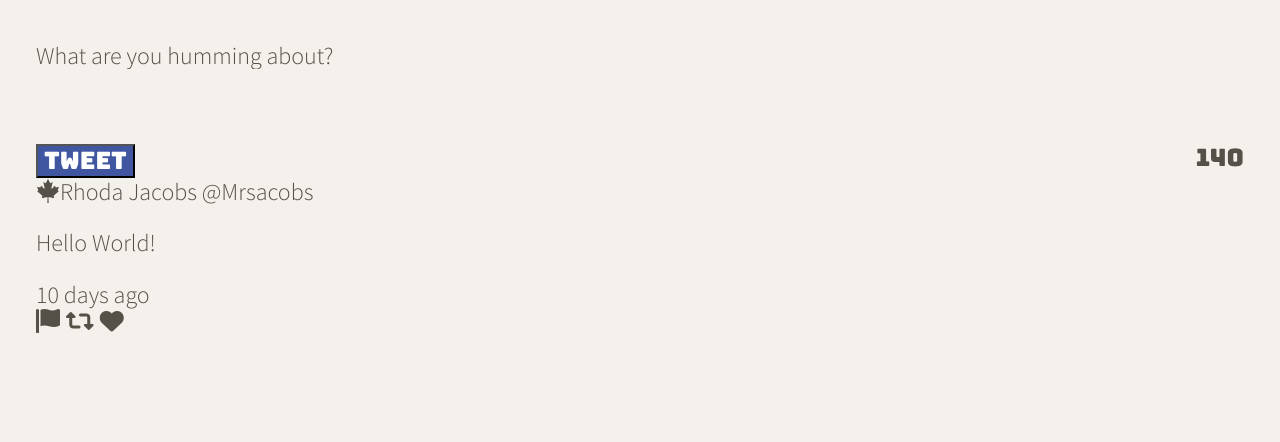
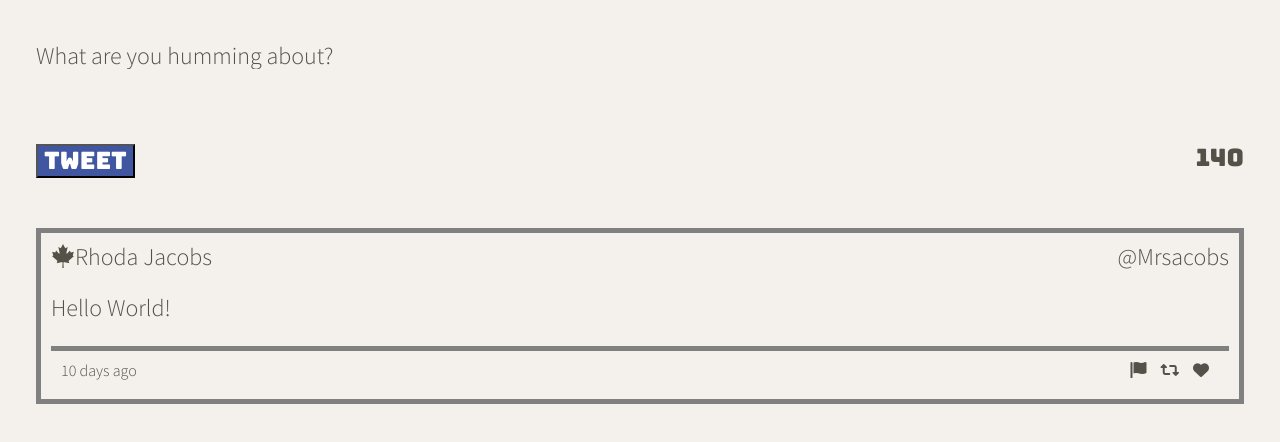
Before and after one commit to Gulsemin113/tweeter, a website: page public/index.html in a window 1280 px wide. Shown: the part 522-964 px from the top of the page. Before the commit the page ends 894 px from the top, so only its background shows below. Drawn offline with nearby package versions, Linux system fonts and the light colour scheme.

Commit message:
CSS styling for the tweet element

```diff
--- a/public/styles/layout.css
+++ b/public/styles/layout.css
@@ -37,7 +37,45 @@ body {
 }
 
 p {
-
   align-content: center;
   background-color: #f4f1ec;
 }
+
+main article:hover {
+  font-weight: bold;
+  box-shadow: 10px 10px 5px #0c7994;
+}
+
+main article:hover .handle {
+  visibility: visible;
+}
+
+main article {
+  margin-top: 50px;
+  border: solid 5px grey;
+  padding: 10px;
+  font-weight: normal;
+  margin-bottom: 50px;
+}
+
+article footer {
+  display: flex;
+  justify-content: space-between;
+  padding: 10px;
+  font-size: 16px;
+  border-top: solid 5px gray;
+}
+
+article header {
+  display: flex;
+  justify-content: space-between;
+}
+
+article header div {
+  padding-right: 15px;
+  display: flex;
+  align-items: center;
+}
+article footer i {
+  padding-right: 10px;
+}
```
